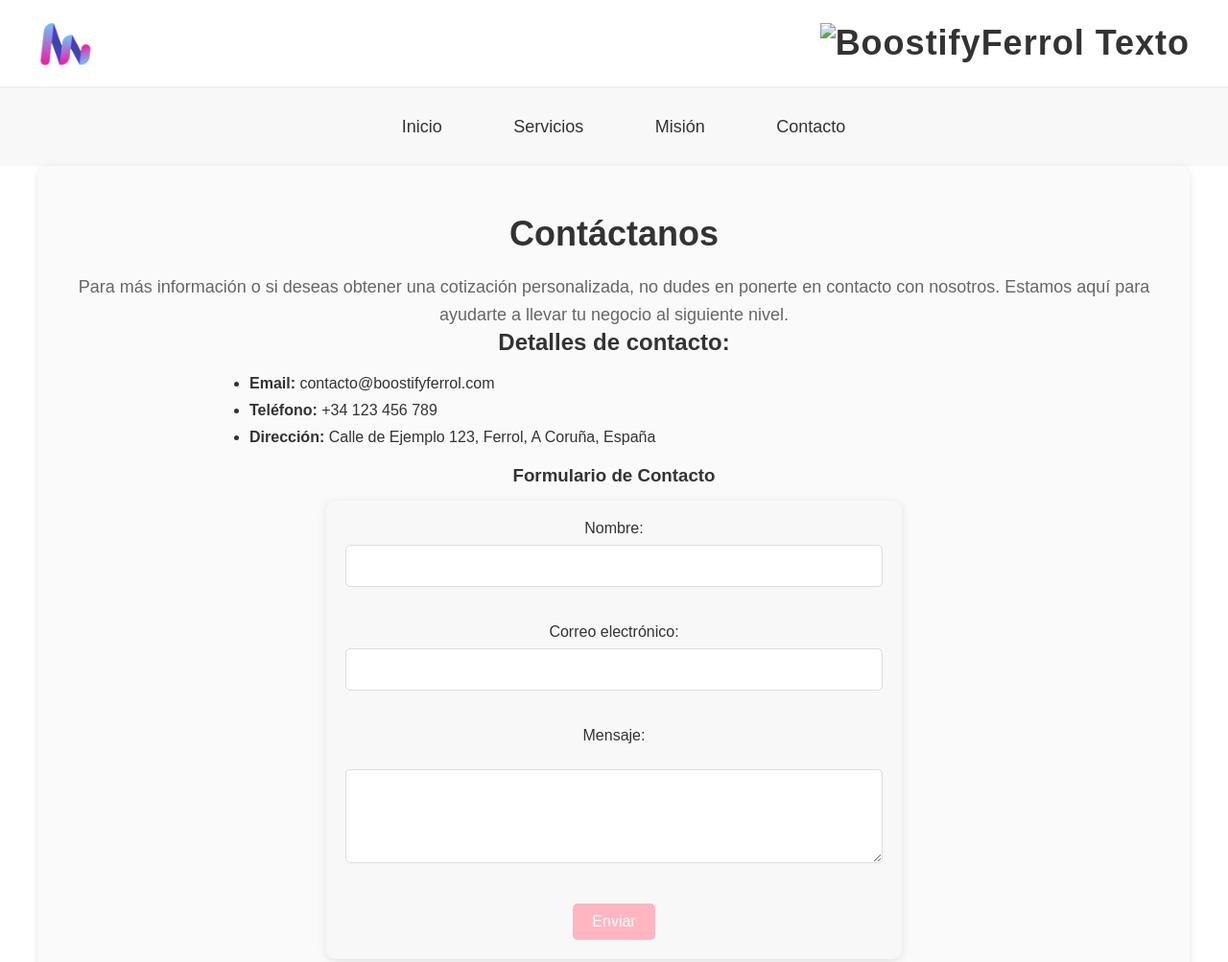
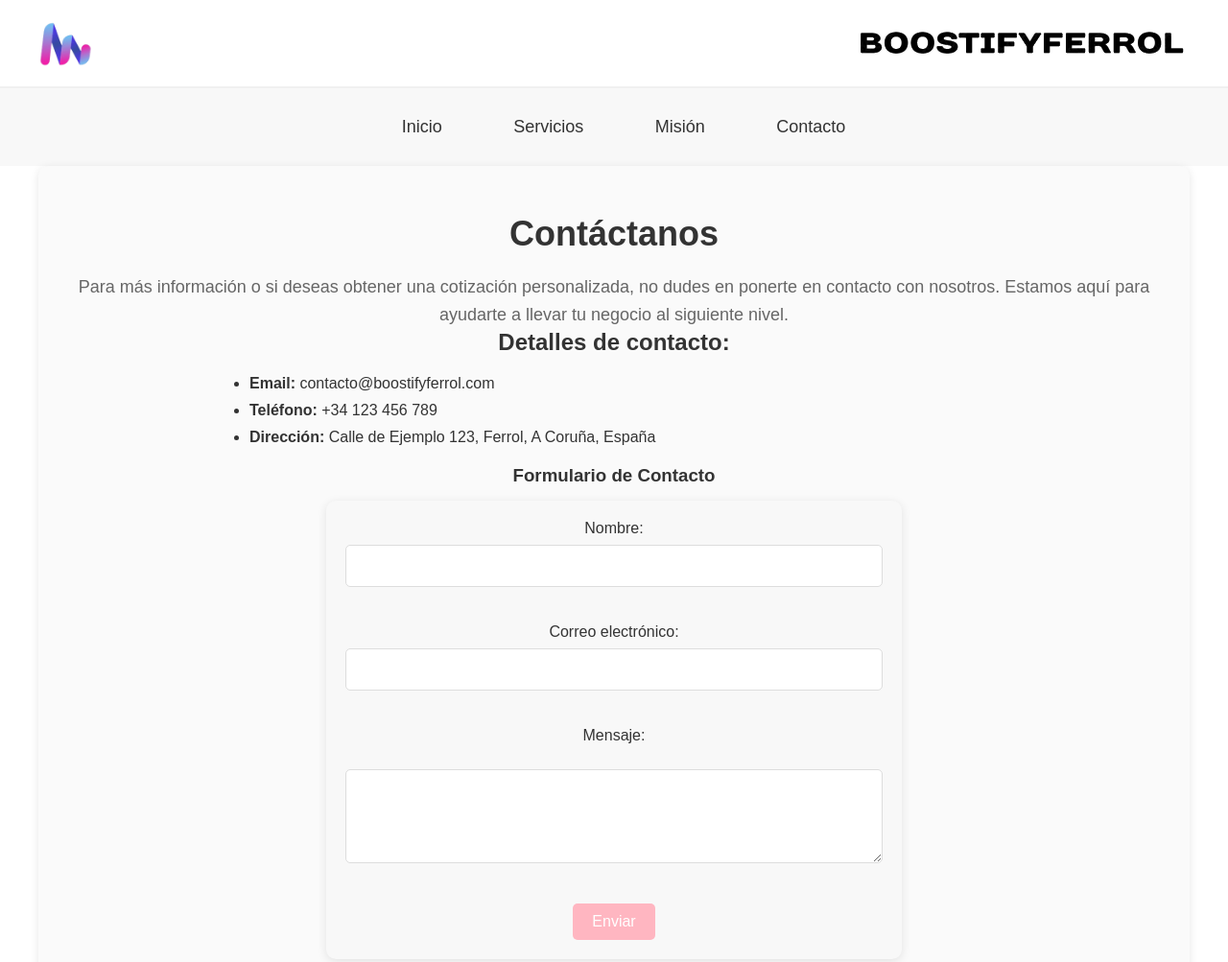
Before and after one commit to santiagomorrisb/boostifyferrol, a plain HTML site: page contacto.html in a window 1280 px wide. Shown: the top 1003 px of the page at 96% size. Drawn offline with Linux system fonts and the light colour scheme.

Commit message:
Add files via upload

```diff
--- a/contacto.html
+++ b/contacto.html
@@ -11,9 +11,10 @@
     <header>
         <div class="header-content">
             <img src="logo.png" alt="BoostifyFerrol Logo" class="logo">
-            <img src="boostifyferrol-texto-transparent.png" alt="BoostifyFerrol Texto" class="logo-text">
+            <img src="boostifylogo_texto_nombre.png" alt="BoostifyFerrol Texto" class="logo-text">
         </div>
     </header>
+
 
     <nav>
         <ul>
```
Also changed, not shown: mision.html (+2 -1 lines), servicios.html (+2 -1 lines).
